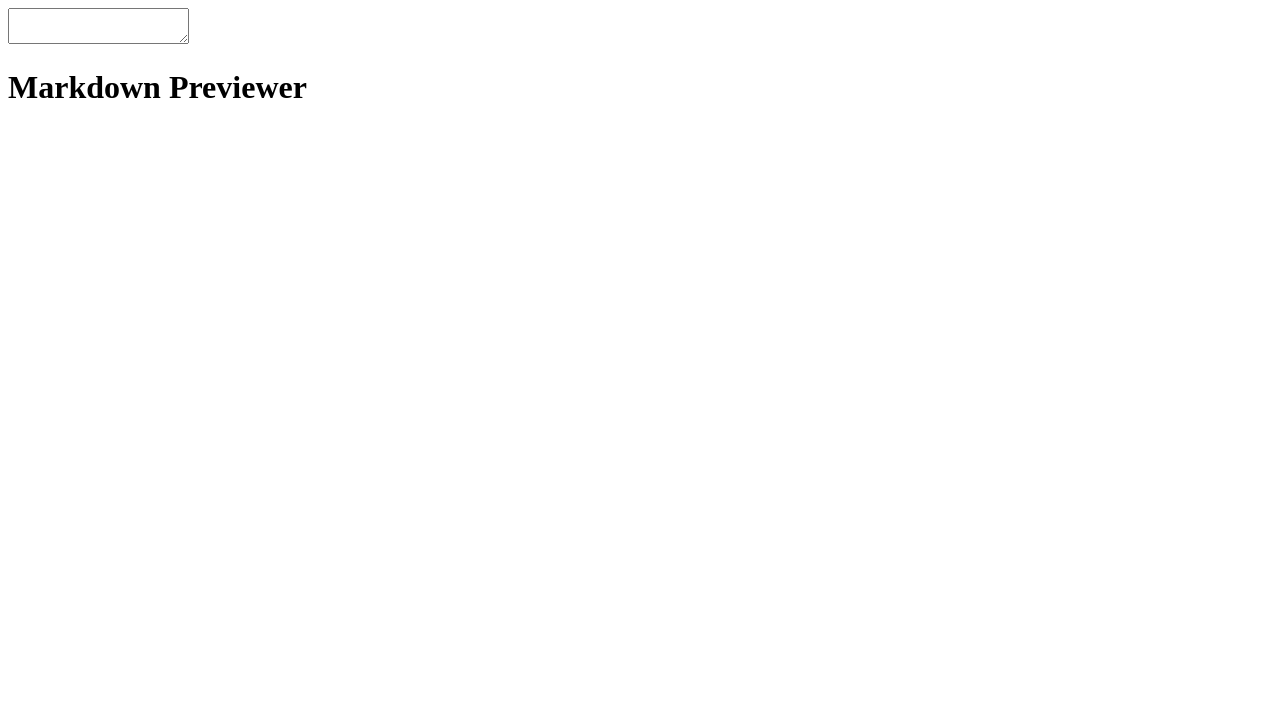
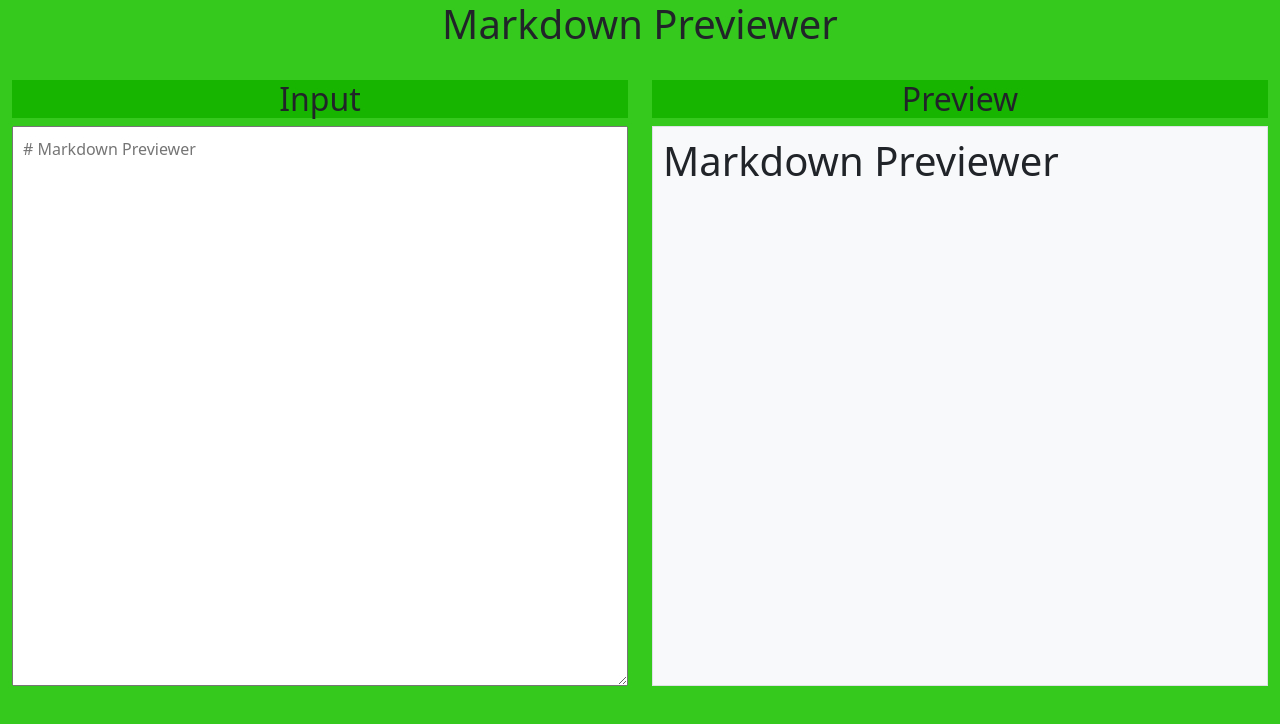
Before and after one commit to RasbeeTech/markdown-previewer, a React (Create React App) app: page / in a window 1280 px wide. Shown: the top 724 px of the page. Built offline with nearby package versions, Linux system fonts and the light colour scheme.

Commit message:
Styling
- use CSS objects to style input, output, and title components
- use Bootstrap for styling components
- replace icon
- code cleanup

```diff
--- a/public/index.html
+++ b/public/index.html
@@ -2,42 +2,19 @@
 <html lang="en">
   <head>
     <meta charset="utf-8" />
-    <link rel="icon" href="%PUBLIC_URL%/favicon.ico" />
+    <link rel="icon" href="%PUBLIC_URL%/favicon.png" />
     <meta name="viewport" content="width=device-width, initial-scale=1" />
     <meta name="theme-color" content="#000000" />
     <meta
       name="description"
       content="Web site created using create-react-app"
     />
-    <link rel="apple-touch-icon" href="%PUBLIC_URL%/logo192.png" />
-    <!--
-      manifest.json provides metadata used when your web app is installed on a
-      user's mobile device or desktop. See https://developers.google.com/web/fundamentals/web-app-manifest/
-    -->
+    <link rel="apple-touch-icon" href="%PUBLIC_URL%/favicon.png" />
     <link rel="manifest" href="%PUBLIC_URL%/manifest.json" />
-    <!--
-      Notice the use of %PUBLIC_URL% in the tags above.
-      It will be replaced with the URL of the `public` folder during the build.
-      Only files inside the `public` folder can be referenced from the HTML.
-
-      Unlike "/favicon.ico" or "favicon.ico", "%PUBLIC_URL%/favicon.ico" will
-      work correctly both with client-side routing and a non-root public URL.
-      Learn how to configure a non-root public URL by running `npm run build`.
-    -->
     <title>React App</title>
   </head>
-  <body>
+  <body style="background-color: #35c91e;">
     <noscript>You need to enable JavaScript to run this app.</noscript>
     <div id="root"></div>
-    <!--
-      This HTML file is a template.
-      If you open it directly in the browser, you will see an empty page.
-
-      You can add webfonts, meta tags, or analytics to this file.
-      The build step will place the bundled scripts into the <body> tag.
-
-      To begin the development, run `npm start` or `yarn start`.
-      To create a production bundle, use `npm run build` or `yarn build`.
-    -->
   </body>
 </html>
--- a/src/App.js
+++ b/src/App.js
@@ -16,13 +16,45 @@ class App extends React.Component{
   render(){
     return (
       <div className="App">
-       <textarea id='editor' onChange={this.handleChange}></textarea>
-       <div id='preview' dangerouslySetInnerHTML={{__html: marked(this.state.text),}}>
-       </div>
+        <div className='container-fluid'>
+          <h1 className='text-center'>Markdown Previewer</h1>
+          <br />
+          <div className="row">
+            <div className='col-lg-6'>
+              <h2 className='text-center' style={titleStyle}>Input</h2>
+              <textarea id='editor' style={inputStyle} onChange={this.handleChange} placeholder={this.state.text}></textarea>
+            </div>
+            <div className='col-lg-6'>
+              <h2 className='text-center' style={titleStyle}>Preview</h2>
+              <div id='preview' style={outputStyle} className='border bg-light' dangerouslySetInnerHTML={{__html: marked(this.state.text),}} />
+            </div>
+          </div>
+        </div>
       </div>
     );
   }
 
 }
 
+let inputStyle = {
+  minWidth: '100%',
+  height: '70vh',
+  marginLeft: 'auto',
+  marginRight: 'auto',
+  padding: 10
+};
+
+let outputStyle = {
+  midWidth: '100%',
+  height: '70vh',
+  marginLeft: 'auto',
+  marginRight: 'auto',
+  padding: 10,
+  overflowY: 'auto'
+};
+
+let titleStyle = {
+  backgroundColor: '#18b500'
+}
+
 export default App;
--- a/src/index.js
+++ b/src/index.js
@@ -2,6 +2,7 @@ import React from 'react';
 import ReactDOM from 'react-dom';
 import App from './App';
 import reportWebVitals from './reportWebVitals';
+import '../node_modules/bootstrap/dist/css/bootstrap.min.css';
 
 ReactDOM.render(
   <React.StrictMode>
```
Also changed, not shown: public/favicon.png (added), 1 other file (tests, documents, lock files or other folders).
